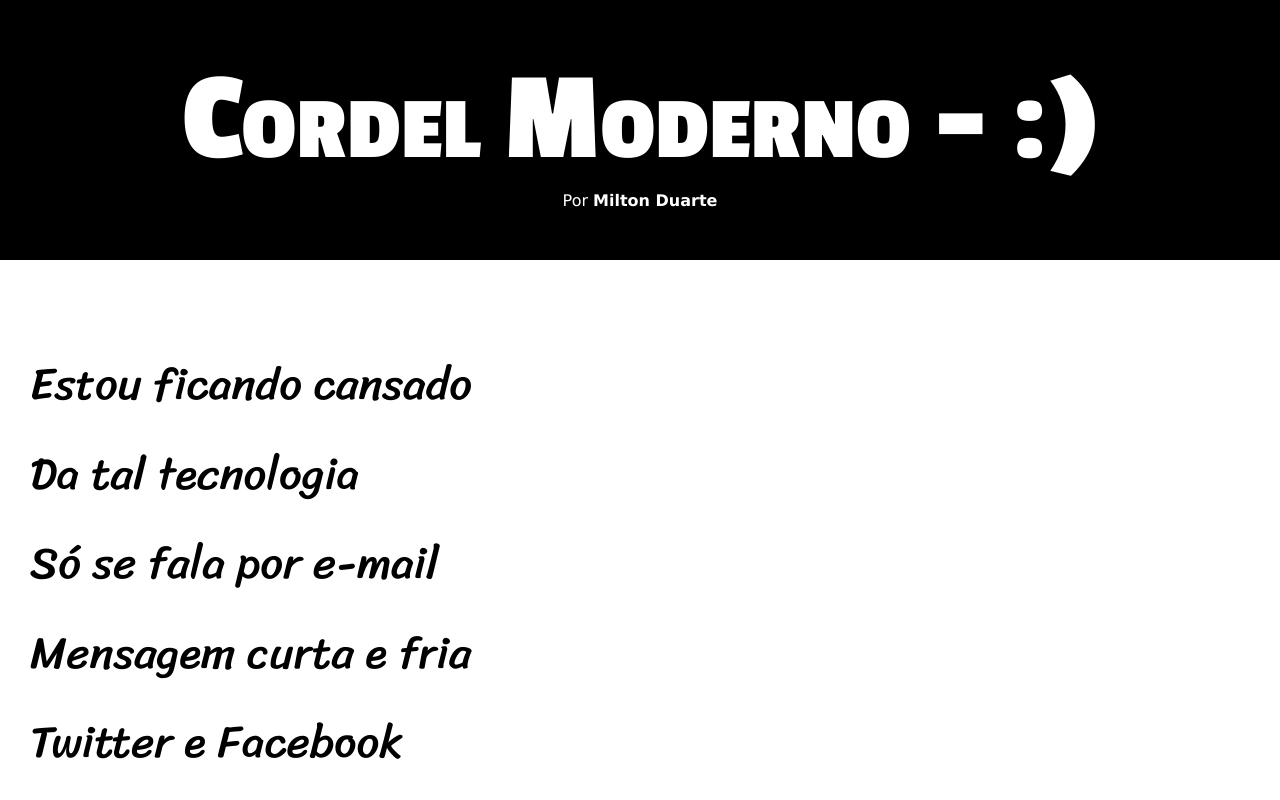
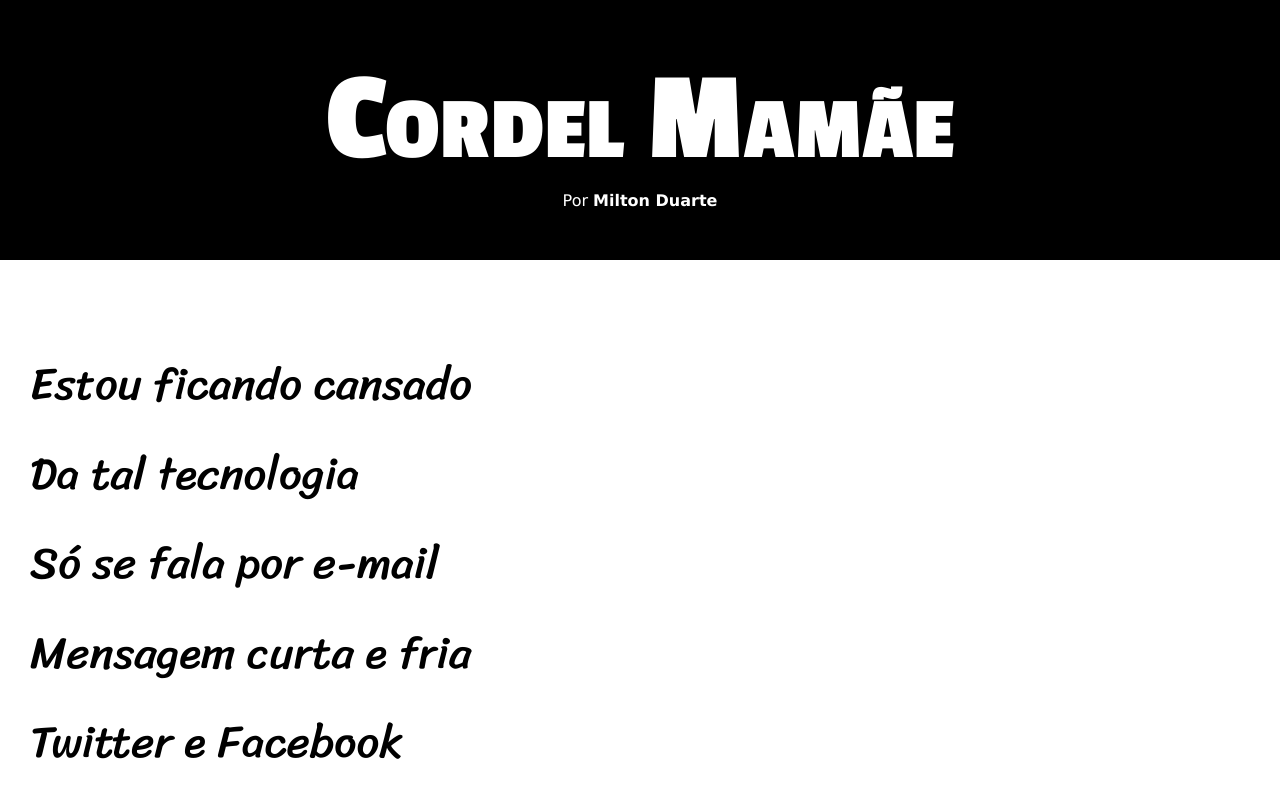
Before and after one commit to F-K-C/projeto-cordel, a plain HTML site: page index.html in a window 1280 px wide. Shown: the top 800 px of the page. Drawn offline with Linux system fonts and the light colour scheme.

Commit message:
Atualização do cordel

```diff
--- a/index.html
+++ b/index.html
@@ -10,7 +10,7 @@
 
 <body>
     <header>
-        <h1>Cordel Moderno - :)</h1>
+        <h1>Cordel Mamãe</h1>
         <p>
             Por <a href="https://www.recantodasletras.com.br/poesias/3186743" target="_blank">Milton Duarte</a>
         </p>
```
